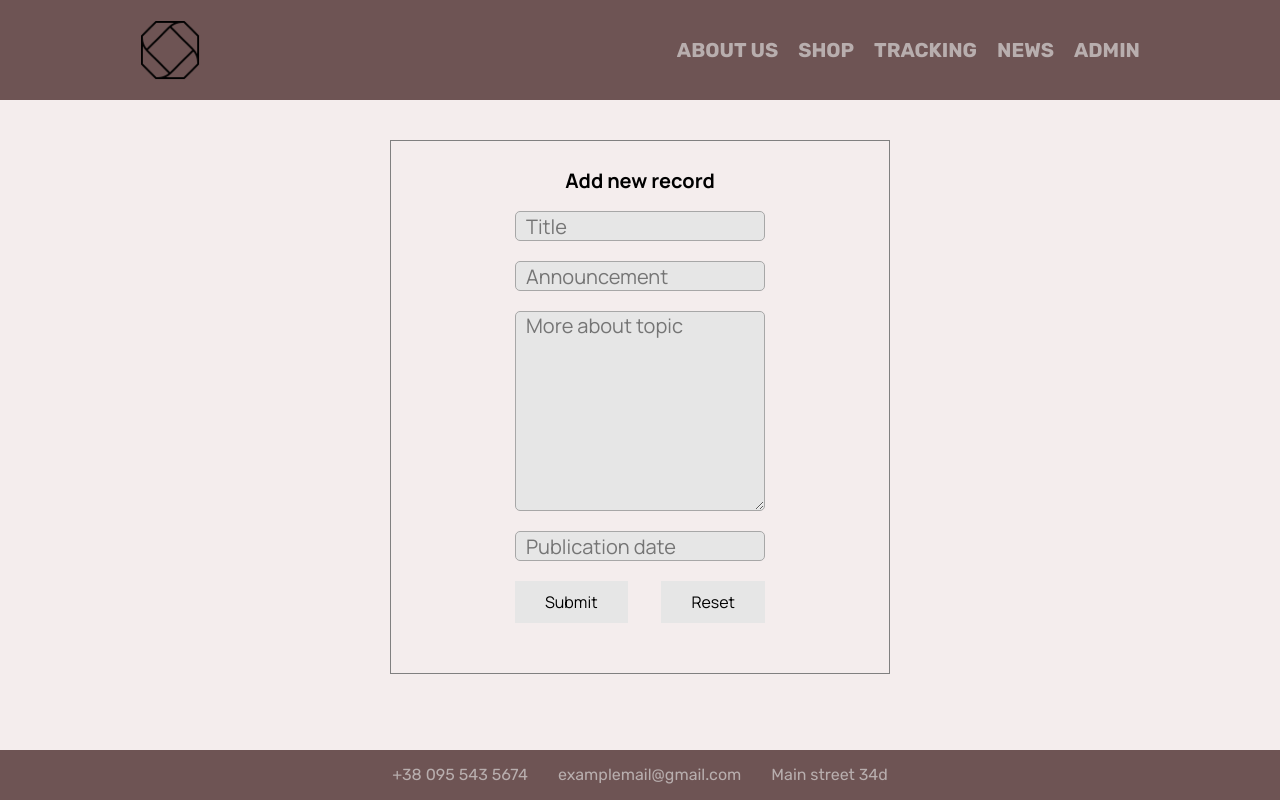
After one commit to denispolovyan/firstDjangoProject, a Django app: page /news/create in a window 1280 px wide. The commit adds this page. Run offline with Django 4.2, Linux system fonts and the light colour scheme.

Commit message:
feature: added form for adding news to data base

```diff
--- a/main/static/news/css/news.css
+++ b/main/static/news/css/news.css
@@ -1,3 +1,5 @@
+/* main news page  */
+
 .news {
 	font-family: 'Manrope', sans-serif;
 	display: flex;
@@ -27,3 +29,71 @@
 }
 .news__error {
 }
+
+.create {
+	margin: 40px 0px;
+	font-family: 'Manrope', sans-serif;
+	font-size: 20px;
+	padding: 10px 40px;
+	border: 1px solid #000;
+	font-weight: 700;
+}
+.create a{
+	color: #000
+}
+/* form for adding news  */
+.form {
+	font-family: 'Manrope', sans-serif;
+	border: 1px solid grey;
+	max-width: 500px;
+	margin: 40px auto;
+
+}
+.form__body {
+	max-width: 250px;
+	margin: 30px auto;
+	display: flex;
+	flex-direction: column;
+	gap: 20px;
+	text-align: center;
+}
+.form__name{
+	font-size: 20px;
+	font-weight: 700;
+}
+.form__title {
+}
+.form__announcement {
+}
+.form__text {
+}
+.form__time {
+	display: flex;
+	flex-direction: column;
+	gap: 20px
+}
+.form__input{
+	max-width: 250px;
+	height: 30px;
+	border: 1px solid rgb(167, 167, 167);
+	border-radius: 5px;
+	background-color: #e6e6e6;
+	padding: 0px 10px;
+	font-size: 20px;
+}
+.form__textarea{
+	max-width: 250px;
+	min-width: 250px;
+	max-height: 200px;
+	min-height: 200px;
+}
+.form__buttons {
+	display: flex;
+	justify-content: space-between;
+
+}
+.form__button {
+	font-size: 16px;
+	padding: 10px 30px;
+	background: #e6e6e6;
+}
--- /dev/null
+++ b/news/forms.py
@@ -0,0 +1,30 @@
+from .models import Articles
+from django.forms import ModelForm, TextInput, DateTimeInput, Textarea
+
+class ArticlesForm(ModelForm):
+	class Meta:
+		model = Articles
+		fields = ['title', 'announcement','fullText','date']
+
+		widgets = {
+			'title': TextInput(attrs={
+				'class': 'form__input',
+				'placeholder': 'Title',
+				'maxlength': '50',
+			}),
+   		'announcement': TextInput(attrs={
+				'class': 'form__input',
+				'placeholder': 'Announcement',
+				'maxlength': '250',
+			}),
+      	'fullText': Textarea(attrs={
+				'class': 'form__input form__textarea',
+				'placeholder': 'More about topic',
+				'maxlength': '500',
+			}),
+         'date': DateTimeInput(attrs={
+				'class': 'form__input',
+				'placeholder': 'Publication date',
+				'maxlength': '20',
+			}),
+		}
--- /dev/null
+++ b/news/templates/news/newsCreate.html
@@ -0,0 +1,24 @@
+{% extends 'main/layout.html' %} {% block title %} website news {% endblock %}
+{% load static %} {% block body %}
+<div class="container">
+  <div class="form">
+    <form class="form__body" method="post">
+		<div class="form__name">Add new record</div>
+		{%csrf_token%}
+		{{form.title}}
+		{{form.announcement}}
+		{{form.fullText}}
+		{{form.date}}
+		<div class="form__buttons">
+			<button type="submit" class="form__button">
+				Submit
+			</button>
+			<button type="reset" class="form__button">
+				Reset
+			</button>
+		</div>
+		<span>{{error}}</span>
+    </form>
+  </div>
+</div>
+{% endblock %}
--- a/news/templates/news/newsHome.html
+++ b/news/templates/news/newsHome.html
@@ -1,6 +1,7 @@
 {% extends 'main/layout.html' %} {% block title %} website news {% endblock %}
 {% load static %} {% block body %}
 <div class="container">
+	<div class="create"><a href="{%url 'newsCreate'%}">Create news</a></div>
   {%if news%}
   <div class="news">
     {%for el in news%}
--- a/news/urls.py
+++ b/news/urls.py
@@ -3,4 +3,5 @@ from . import views
 
 urlpatterns = [
     path('', views.newsHome, name="newsHome"),
+    path('create', views.newsCreate, name="newsCreate"),
 ]
--- a/news/views.py
+++ b/news/views.py
@@ -1,6 +1,27 @@
-from django.shortcuts import render
+from django.shortcuts import render, redirect
 from .models import Articles
+from .forms import ArticlesForm
 
 def newsHome(request):
    news = Articles.objects.order_by('-date')
    return render(request, 'news/newsHome.html', {'news': news})
+
+def newsCreate(request):
+   error = ''
+
+   if request.method == 'POST':
+      form = ArticlesForm(request.POST)
+      if form.is_valid():
+         form.save()
+         return redirect('home')
+      else:
+         error = 'Form was wrong'
+
+
+
+   form = ArticlesForm()
+   data = {
+		'form': form,
+		'error': error
+	}
+   return render(request, 'news/newsCreate.html', data)
```
Also changed, not shown: db.sqlite3, news/migrations/0001_initial.py.
